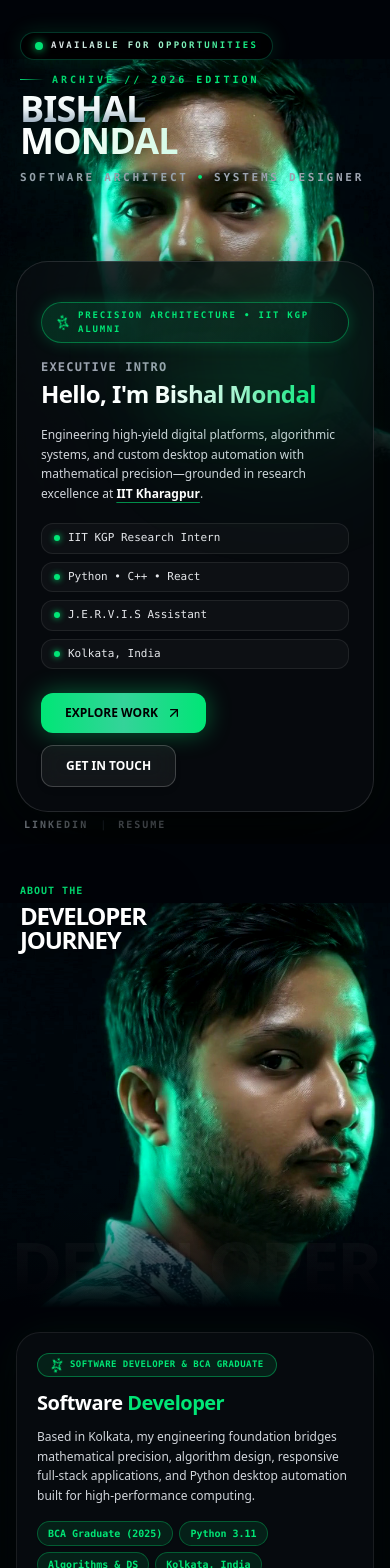
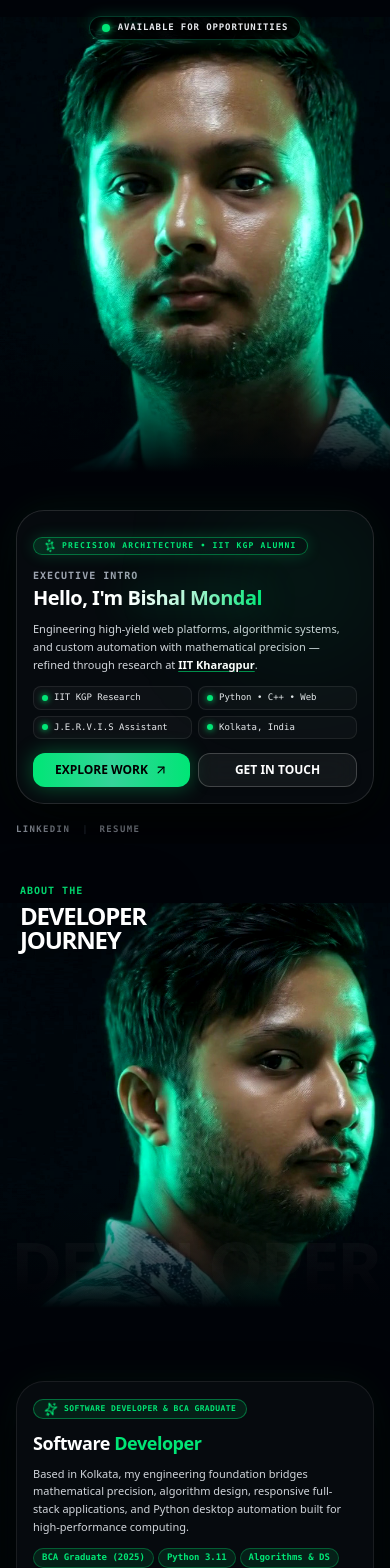
Before and after one commit to heyiamyourBishalMandal/Bishal_Mandal, a React (Vite) app: page / in a window 390 px wide. Shown: the top 1568 px of the page. Built offline with nearby package versions, Linux system fonts and the light colour scheme.

Commit message:
Fix mobile hero framing: hide redundant giant top name on mobile, dock compact glass card at bottom to keep Bishal's full face and green lighting 100% visible and unobstructed

```diff
--- a/src/components/AboutScrollytelling.jsx
+++ b/src/components/AboutScrollytelling.jsx
@@ -345,35 +345,35 @@ export default function AboutScrollytelling({ scrollToSection }) {
                 return (
                   <motion.div
                     key={idx}
-                    initial={{ opacity: 0, y: 25 }}
+                    initial={{ opacity: 0, y: 20 }}
                     animate={{ opacity: 1, y: 0 }}
-                    exit={{ opacity: 0, y: -25 }}
-                    transition={{ duration: 0.4, ease: 'easeOut' }}
-                    className="space-y-3 sm:space-y-5 pointer-events-auto p-5 sm:p-7 rounded-3xl bg-[#080c10]/85 backdrop-blur-2xl border border-white/[0.08] shadow-[0_20px_50px_rgba(0,0,0,0.9),0_0_40px_rgba(0,230,118,0.06)] hover:border-cybergreen/40 transition-all duration-500"
+                    exit={{ opacity: 0, y: -20 }}
+                    transition={{ duration: 0.35, ease: 'easeOut' }}
+                    className="space-y-2.5 sm:space-y-4 lg:space-y-5 pointer-events-auto p-4 sm:p-6 lg:p-7 rounded-[1.75rem] sm:rounded-3xl bg-[#080c10]/85 backdrop-blur-2xl border border-white/[0.08] shadow-[0_20px_50px_rgba(0,0,0,0.9),0_0_40px_rgba(0,230,118,0.06)] hover:border-cybergreen/40 transition-all duration-500"
                   >
                     {/* Pill Badge */}
-                    <div className="inline-flex items-center gap-1.5 sm:gap-2 px-3 py-1 sm:px-3.5 sm:py-1.5 rounded-full bg-cybergreen/10 border border-cybergreen/40 text-cybergreen text-[9px] sm:text-xs font-mono font-bold uppercase tracking-wider max-w-full">
+                    <div className="inline-flex items-center gap-1.5 px-2.5 py-0.5 sm:px-3.5 sm:py-1.5 rounded-full bg-cybergreen/10 border border-cybergreen/40 text-cybergreen text-[8px] sm:text-xs font-mono font-bold uppercase tracking-wider max-w-full">
                       {step.icon}
                       <span className="truncate">{step.badge}</span>
                     </div>
 
                     {/* Title */}
-                    <h2 className="text-xl sm:text-3xl lg:text-4xl font-black leading-tight tracking-tight text-white">
+                    <h2 className="text-lg sm:text-2xl lg:text-4xl font-black leading-tight tracking-tight text-white">
                       {step.title}
                     </h2>
 
                     {/* Description */}
-                    <p className="text-xs sm:text-sm lg:text-base leading-relaxed font-normal text-gray-300">
+                    <p className="text-[11px] sm:text-xs lg:text-sm leading-relaxed font-normal text-gray-300">
                       {step.description}
                     </p>
 
                     {/* Pills */}
                     {step.pills && (
-                      <div className="flex flex-wrap gap-1.5 sm:gap-2 pt-1">
+                      <div className="flex flex-wrap gap-1 sm:gap-2 pt-0.5">
                         {step.pills.map((pill, pIdx) => (
                           <span
                             key={pIdx}
-                            className="bg-cybergreen/10 text-cybergreen border border-cybergreen/30 text-[10px] sm:text-xs font-mono font-bold px-2.5 py-1 rounded-full shadow-sm"
+                            className="bg-cybergreen/10 text-cybergreen border border-cybergreen/30 text-[9px] sm:text-xs font-mono font-bold px-2 py-0.5 sm:px-2.5 sm:py-1 rounded-full shadow-sm"
                           >
                             {pill}
                           </span>
@@ -383,16 +383,16 @@ export default function AboutScrollytelling({ scrollToSection }) {
 
                     {/* Action Buttons */}
                     {step.buttons && (
-                      <div className="flex flex-row flex-wrap gap-2.5 pt-2">
+                      <div className="flex flex-row gap-2 pt-1 sm:pt-2">
                         <button
                           onClick={() => scrollToSection('projects')}
-                          className="bg-gradient-to-r from-cybergreen via-emerald-400 to-cybergreen text-black font-extrabold py-2.5 px-5 sm:px-6 rounded-xl shadow-lg shadow-cybergreen/30 hover:shadow-cybergreen/50 transition-all duration-300 hover:scale-105 text-xs sm:text-sm text-center cursor-pointer"
+                          className="bg-gradient-to-r from-cybergreen via-emerald-400 to-cybergreen text-black font-extrabold py-2 px-3 sm:py-2.5 sm:px-6 rounded-xl shadow-lg shadow-cybergreen/30 hover:shadow-cybergreen/50 transition-all duration-300 hover:scale-105 text-xs sm:text-sm text-center cursor-pointer flex-1"
                         >
                           Explore Work
                         </button>
                         <button
                           onClick={() => scrollToSection('contact')}
-                          className="bg-white/[0.05] hover:bg-white/[0.1] border border-white/15 hover:border-cybergreen/50 text-white font-semibold py-2.5 px-5 sm:px-6 rounded-xl transition duration-300 text-xs sm:text-sm text-center cursor-pointer backdrop-blur-md"
+                          className="bg-white/[0.05] hover:bg-white/[0.1] border border-white/15 hover:border-cybergreen/50 text-white font-semibold py-2 px-3 sm:py-2.5 sm:px-6 rounded-xl transition duration-300 text-xs sm:text-sm text-center cursor-pointer backdrop-blur-md flex-1"
                         >
                           Get In Touch
                         </button>
--- a/src/components/HeroHome.jsx
+++ b/src/components/HeroHome.jsx
@@ -58,13 +58,13 @@ export default function HeroHome({ scrollToSection }) {
           drawX = - (drawW * 0.12);
           drawY = (height - drawH) / 2;
         } else {
-          // Portrait Tablet (iPad Air), Mobile Phone, & Mobile "Desktop site" mode:
-          // Centered 3D portrait framing in upper stage
-          const targetH = width >= 640 ? height * 0.56 : height * 0.48;
+          // Portrait Tablet & Mobile Phone:
+          // Centered 3D portrait framing with clean headroom so the face is fully open and visible
+          const targetH = width >= 640 ? height * 0.60 : height * 0.54;
           drawH = targetH;
           drawW = targetH * imgRatio;
           drawX = (width - drawW) / 2;
-          drawY = width >= 640 ? height * 0.08 : height * 0.07;
+          drawY = width >= 640 ? height * 0.05 : height * 0.02;
         }
 
         ctx.imageSmoothingEnabled = true;
@@ -140,28 +140,28 @@ export default function HeroHome({ scrollToSection }) {
         />
       </div>
 
-      {/* 1. Luxurious Executive Brand Display */}
-      <div className="absolute top-8 sm:top-12 lg:top-20 left-5 sm:left-10 lg:left-14 z-25 pointer-events-none select-none">
+      {/* 1. Desktop Executive Brand Display (Left stage on laptops/monitors) */}
+      <div className="hidden lg:block absolute top-12 lg:top-20 left-10 lg:left-14 z-25 pointer-events-none select-none">
         {/* Luminous Status Badge */}
         <div className="inline-flex items-center gap-2 mb-3 px-3.5 py-1.5 rounded-full bg-black/60 border border-emerald-500/30 backdrop-blur-xl shadow-[0_0_20px_rgba(0,230,118,0.15)]">
           <span className="relative flex h-2 w-2">
             <span className="animate-ping absolute inline-flex h-full w-full rounded-full bg-cybergreen opacity-75"></span>
             <span className="relative inline-flex rounded-full h-2 w-2 bg-cybergreen shadow-[0_0_8px_#00E676]"></span>
           </span>
-          <span className="text-[9px] sm:text-[10px] font-mono tracking-[0.25em] text-transparent bg-clip-text bg-gradient-to-r from-gray-200 via-emerald-200 to-cybergreen uppercase font-bold">
+          <span className="text-[10px] font-mono tracking-[0.25em] text-transparent bg-clip-text bg-gradient-to-r from-gray-200 via-emerald-200 to-cybergreen uppercase font-bold">
             AVAILABLE FOR OPPORTUNITIES
           </span>
         </div>
 
         <div className="flex items-center gap-2 mb-1.5">
           <span className="w-6 h-[1px] bg-gradient-to-r from-cybergreen to-transparent" />
-          <span className="text-[10px] sm:text-xs font-mono font-bold tracking-[0.3em] text-cybergreen uppercase drop-shadow-[0_2px_12px_rgba(0,230,118,0.5)]">
+          <span className="text-xs font-mono font-bold tracking-[0.3em] text-cybergreen uppercase drop-shadow-[0_2px_12px_rgba(0,230,118,0.5)]">
             ARCHIVE // 2026 EDITION
           </span>
         </div>
 
         {/* Master Signature Name with Titanium-Platinum Sheen */}
-        <h1 className="text-4xl sm:text-6xl lg:text-8xl font-black tracking-tight uppercase leading-[0.9] mt-1 select-none">
+        <h1 className="text-6xl lg:text-8xl font-black tracking-tight uppercase leading-[0.9] mt-1 select-none">
           <span className="block text-transparent bg-clip-text bg-gradient-to-b from-white via-slate-100 to-slate-400 drop-shadow-[0_10px_35px_rgba(0,0,0,0.95)]">
             BISHAL
           </span>
@@ -170,81 +170,94 @@ export default function HeroHome({ scrollToSection }) {
           </span>
         </h1>
 
-        <p className="mt-3 text-[11px] sm:text-xs font-mono tracking-[0.25em] text-gray-400 uppercase font-semibold flex items-center gap-2">
+        <p className="mt-3 text-xs font-mono tracking-[0.25em] text-gray-400 uppercase font-semibold flex items-center gap-2">
           <span>SOFTWARE ARCHITECT</span>
           <span className="text-cybergreen">&bull;</span>
           <span>SYSTEMS DESIGNER</span>
         </p>
       </div>
 
-      {/* 2. Floating High-End Glassmorphic Executive Intro Card */}
-      <div className="relative z-30 w-full max-w-7xl mx-auto px-4 sm:px-8 md:px-12 lg:px-16 h-full flex flex-col justify-end lg:justify-center items-center lg:items-end pointer-events-none pb-8 sm:pb-12 lg:pb-0">
+      {/* 2. Mobile/Tablet Sleek Top Status Pill (Takes only ~32px at top edge so forehead and face are 100% visible) */}
+      <div className="lg:hidden absolute top-4 left-0 right-0 z-25 flex justify-center pointer-events-none select-none px-4">
+        <div className="inline-flex items-center gap-2 px-3 py-1 rounded-full bg-black/70 border border-emerald-500/30 backdrop-blur-xl shadow-[0_0_15px_rgba(0,230,118,0.2)]">
+          <span className="relative flex h-2 w-2">
+            <span className="animate-ping absolute inline-flex h-full w-full rounded-full bg-cybergreen opacity-75"></span>
+            <span className="relative inline-flex rounded-full h-2 w-2 bg-cybergreen shadow-[0_0_6px_#00E676]"></span>
+          </span>
+          <span className="text-[9px] font-mono tracking-widest text-gray-200 uppercase font-bold">
+            AVAILABLE FOR OPPORTUNITIES
+          </span>
+        </div>
+      </div>
+
+      {/* 3. Floating High-End Glassmorphic Executive Intro Card (Docked cleanly at bottom on mobile, preserving full face) */}
+      <div className="relative z-30 w-full max-w-7xl mx-auto px-4 sm:px-8 md:px-12 lg:px-16 h-full flex flex-col justify-end lg:justify-center items-center lg:items-end pointer-events-none pb-10 sm:pb-12 lg:pb-0">
         <div className="w-full max-w-sm sm:max-w-md lg:max-w-lg text-left lg:ml-auto lg:mr-10">
           <motion.div
-            initial={{ opacity: 0, y: 30 }}
+            initial={{ opacity: 0, y: 25 }}
             animate={{ opacity: 1, y: 0 }}
-            transition={{ duration: 0.7, ease: [0.16, 1, 0.3, 1] }}
-            className="space-y-4 sm:space-y-5 pointer-events-auto p-6 sm:p-8 rounded-[2rem] bg-[#080c10]/80 backdrop-blur-3xl border border-white/[0.12] shadow-[0_30px_90px_rgba(0,0,0,0.95),0_0_60px_rgba(0,230,118,0.08)] hover:border-cybergreen/50 transition-all duration-500 relative overflow-hidden group"
+            transition={{ duration: 0.6, ease: [0.16, 1, 0.3, 1] }}
+            className="space-y-2.5 sm:space-y-3.5 lg:space-y-5 pointer-events-auto p-4 sm:p-6 lg:p-8 rounded-[1.75rem] sm:rounded-[2rem] bg-[#080c10]/85 backdrop-blur-3xl border border-white/[0.12] shadow-[0_20px_60px_rgba(0,0,0,0.95),0_0_40px_rgba(0,230,118,0.08)] hover:border-cybergreen/50 transition-all duration-500 relative overflow-hidden group"
           >
             {/* Ambient Internal Sheen Glow */}
-            <div className="absolute top-0 right-0 w-48 h-48 bg-cybergreen/10 rounded-full blur-3xl pointer-events-none group-hover:bg-cybergreen/15 transition-all duration-700" />
+            <div className="absolute top-0 right-0 w-36 sm:w-48 h-36 sm:h-48 bg-cybergreen/10 rounded-full blur-3xl pointer-events-none group-hover:bg-cybergreen/15 transition-all duration-700" />
 
             {/* Luxury Eyebrow Crest Badge */}
-            <div className="inline-flex items-center gap-2 px-3.5 py-1.5 rounded-full bg-gradient-to-r from-cybergreen/15 via-emerald-500/10 to-transparent border border-cybergreen/40 text-cybergreen text-[9px] sm:text-[10px] font-mono font-bold uppercase tracking-[0.2em] shadow-[0_0_15px_rgba(0,230,118,0.2)]">
-              <Sparkles className="w-3.5 h-3.5 text-cybergreen animate-spin shrink-0" />
+            <div className="inline-flex items-center gap-1.5 px-2.5 py-0.5 sm:px-3.5 sm:py-1.5 rounded-full bg-gradient-to-r from-cybergreen/15 via-emerald-500/10 to-transparent border border-cybergreen/40 text-cybergreen text-[8px] sm:text-[10px] font-mono font-bold uppercase tracking-[0.15em] sm:tracking-[0.2em] shadow-[0_0_15px_rgba(0,230,118,0.2)]">
+              <Sparkles className="w-3 h-3 text-cybergreen animate-spin shrink-0" />
               <span>PRECISION ARCHITECTURE &bull; IIT KGP ALUMNI</span>
             </div>
 
             {/* Main Greeting Headline with Radiant Gradient */}
             <div>
-              <span className="text-xs sm:text-sm font-mono tracking-widest text-gray-400 uppercase block font-semibold mb-1">
+              <span className="text-[10px] sm:text-xs font-mono tracking-widest text-gray-400 uppercase block font-semibold mb-0.5 sm:mb-1">
                 EXECUTIVE INTRO
               </span>
-              <h2 className="text-2xl sm:text-3xl lg:text-4xl font-extrabold leading-tight tracking-tight text-white">
+              <h2 className="text-xl sm:text-2xl lg:text-4xl font-extrabold leading-tight tracking-tight text-white">
                 Hello, I'm{' '}
-                <span className="text-transparent bg-clip-text bg-gradient-to-r from-white via-emerald-200 to-cybergreen font-black drop-shadow-[0_0_30px_rgba(0,230,118,0.4)]">
+                <span className="text-transparent bg-clip-text bg-gradient-to-r from-white via-emerald-200 to-cybergreen font-black drop-shadow-[0_0_20px_rgba(0,230,118,0.4)]">
                   Bishal Mondal
                 </span>
               </h2>
             </div>
 
             {/* Rich Narrative Description */}
-            <p className="text-xs sm:text-sm lg:text-[15px] leading-relaxed font-normal text-gray-300">
-              Engineering high-yield digital platforms, algorithmic systems, and custom desktop automation with mathematical precision—grounded in research excellence at <strong className="text-white font-semibold underline decoration-cybergreen/60 underline-offset-4">IIT Kharagpur</strong>.
+            <p className="text-[11px] sm:text-xs lg:text-[14px] leading-relaxed font-normal text-gray-300">
+              Engineering high-yield web platforms, algorithmic systems, and custom automation with mathematical precision &mdash; refined through research at <strong className="text-white font-semibold underline decoration-cybergreen/60 underline-offset-2">IIT Kharagpur</strong>.
             </p>
 
-            {/* High-Status Executive Feature Badges */}
-            <div className="grid grid-cols-1 sm:grid-cols-2 gap-2 pt-1 font-mono text-[11px]">
-              <div className="flex items-center gap-2 px-3 py-1.5 rounded-xl bg-white/[0.03] border border-white/[0.08] text-gray-200">
-                <span className="w-1.5 h-1.5 rounded-full bg-cybergreen shadow-[0_0_6px_#00E676]" />
-                <span className="truncate">IIT KGP Research Intern</span>
+            {/* High-Status Executive Feature Badges (Compact 2x2 grid on mobile) */}
+            <div className="grid grid-cols-2 gap-1.5 sm:gap-2 pt-0.5 font-mono text-[9px] sm:text-[11px]">
+              <div className="flex items-center gap-1.5 px-2 py-1 sm:px-3 sm:py-1.5 rounded-lg sm:rounded-xl bg-white/[0.03] border border-white/[0.08] text-gray-200">
+                <span className="w-1.5 h-1.5 rounded-full bg-cybergreen shadow-[0_0_6px_#00E676] shrink-0" />
+                <span className="truncate">IIT KGP Research</span>
               </div>
-              <div className="flex items-center gap-2 px-3 py-1.5 rounded-xl bg-white/[0.03] border border-white/[0.08] text-gray-200">
-                <span className="w-1.5 h-1.5 rounded-full bg-cybergreen shadow-[0_0_6px_#00E676]" />
-                <span className="truncate">Python &bull; C++ &bull; React</span>
+              <div className="flex items-center gap-1.5 px-2 py-1 sm:px-3 sm:py-1.5 rounded-lg sm:rounded-xl bg-white/[0.03] border border-white/[0.08] text-gray-200">
+                <span className="w-1.5 h-1.5 rounded-full bg-cybergreen shadow-[0_0_6px_#00E676] shrink-0" />
+                <span className="truncate">Python &bull; C++ &bull; Web</span>
               </div>
-              <div className="flex items-center gap-2 px-3 py-1.5 rounded-xl bg-white/[0.03] border border-white/[0.08] text-gray-200">
-                <span className="w-1.5 h-1.5 rounded-full bg-cybergreen shadow-[0_0_6px_#00E676]" />
+              <div className="flex items-center gap-1.5 px-2 py-1 sm:px-3 sm:py-1.5 rounded-lg sm:rounded-xl bg-white/[0.03] border border-white/[0.08] text-gray-200">
+                <span className="w-1.5 h-1.5 rounded-full bg-cybergreen shadow-[0_0_6px_#00E676] shrink-0" />
                 <span className="truncate">J.E.R.V.I.S Assistant</span>
               </div>
-              <div className="flex items-center gap-2 px-3 py-1.5 rounded-xl bg-white/[0.03] border border-white/[0.08] text-gray-200">
-                <span className="w-1.5 h-1.5 rounded-full bg-cybergreen shadow-[0_0_6px_#00E676]" />
+              <div className="flex items-center gap-1.5 px-2 py-1 sm:px-3 sm:py-1.5 rounded-lg sm:rounded-xl bg-white/[0.03] border border-white/[0.08] text-gray-200">
+                <span className="w-1.5 h-1.5 rounded-full bg-cybergreen shadow-[0_0_6px_#00E676] shrink-0" />
                 <span className="truncate">Kolkata, India</span>
               </div>
             </div>
 
-            {/* Action Buttons */}
-            <div className="flex flex-row flex-wrap gap-3 pt-2">
+            {/* Action Buttons (Side by Side on mobile, compact height) */}
+            <div className="flex flex-row gap-2 sm:gap-3 pt-1 sm:pt-2">
               <button
                 onClick={() => scrollToSection('projects')}
-                className="bg-gradient-to-r from-cybergreen via-emerald-400 to-cybergreen text-black font-extrabold py-3 px-6 sm:px-7 rounded-xl shadow-[0_0_25px_rgba(0,230,118,0.4)] hover:shadow-[0_0_40px_rgba(0,230,118,0.6)] transition-all duration-300 hover:scale-105 text-xs sm:text-sm text-center cursor-pointer flex items-center gap-2 group"
+                className="bg-gradient-to-r from-cybergreen via-emerald-400 to-cybergreen text-black font-extrabold py-2 px-3 sm:py-3 sm:px-6 rounded-xl shadow-[0_0_20px_rgba(0,230,118,0.35)] hover:shadow-[0_0_30px_rgba(0,230,118,0.5)] transition-all duration-300 hover:scale-105 text-xs sm:text-sm text-center cursor-pointer flex-1 flex items-center justify-center gap-1.5 group"
               >
                 <span>EXPLORE WORK</span>
-                <ArrowUpRight className="w-4 h-4 group-hover:translate-x-0.5 group-hover:-translate-y-0.5 transition-transform" />
+                <ArrowUpRight className="w-3.5 h-3.5 group-hover:translate-x-0.5 group-hover:-translate-y-0.5 transition-transform" />
               </button>
               <button
                 onClick={() => scrollToSection('contact')}
-                className="bg-white/[0.05] hover:bg-white/[0.1] border border-white/20 hover:border-cybergreen/60 text-white hover:text-cybergreen font-semibold py-3 px-6 sm:px-7 rounded-xl transition-all duration-300 text-xs sm:text-sm text-center cursor-pointer backdrop-blur-md shadow-md"
+                className="bg-white/[0.05] hover:bg-white/[0.1] border border-white/20 hover:border-cybergreen/60 text-white hover:text-cybergreen font-semibold py-2 px-3 sm:py-3 sm:px-6 rounded-xl transition-all duration-300 text-xs sm:text-sm text-center cursor-pointer backdrop-blur-md shadow-md flex-1 flex items-center justify-center"
               >
                 GET IN TOUCH
               </button>
@@ -253,21 +266,21 @@ export default function HeroHome({ scrollToSection }) {
         </div>
       </div>
 
-      {/* 3. Bottom Navigation Links & Luxury Scroll Indicator */}
-      <div className="absolute bottom-3 sm:bottom-4 left-6 right-6 flex justify-between items-center z-25 font-mono text-[10px] sm:text-xs text-gray-400 pointer-events-auto">
+      {/* 4. Bottom Navigation Links & Luxury Scroll Indicator */}
+      <div className="absolute bottom-2 sm:bottom-4 left-4 right-4 sm:left-6 sm:right-6 flex justify-between items-center z-25 font-mono text-[9px] sm:text-xs text-gray-400 pointer-events-auto">
         <div className="flex items-center gap-3 sm:gap-6">
           <a
             href="https://www.linkedin.com/in/bishal-mandal-0bb756264/"
             target="_blank"
             rel="noreferrer"
-            className="hover:text-cybergreen transition tracking-[0.2em] font-semibold"
+            className="hover:text-cybergreen transition tracking-[0.15em] sm:tracking-[0.2em] font-semibold"
           >
             LINKEDIN
           </a>
           <span className="text-gray-700">|</span>
           <button
             onClick={() => scrollToSection('resume')}
-            className="hover:text-cybergreen transition uppercase cursor-pointer tracking-[0.2em] font-semibold"
+            className="hover:text-cybergreen transition uppercase cursor-pointer tracking-[0.15em] sm:tracking-[0.2em] font-semibold"
           >
             RESUME
           </button>
```
Also changed, not shown: index_standalone.html (+51 -38 lines).
